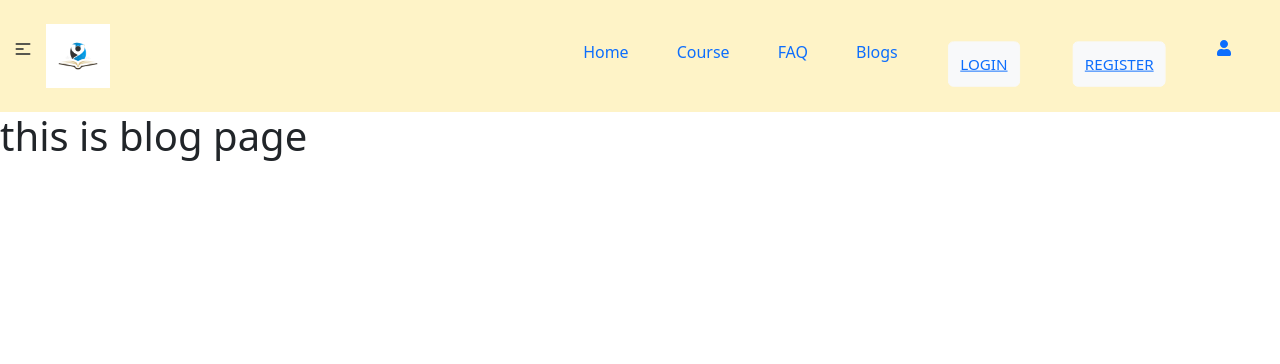
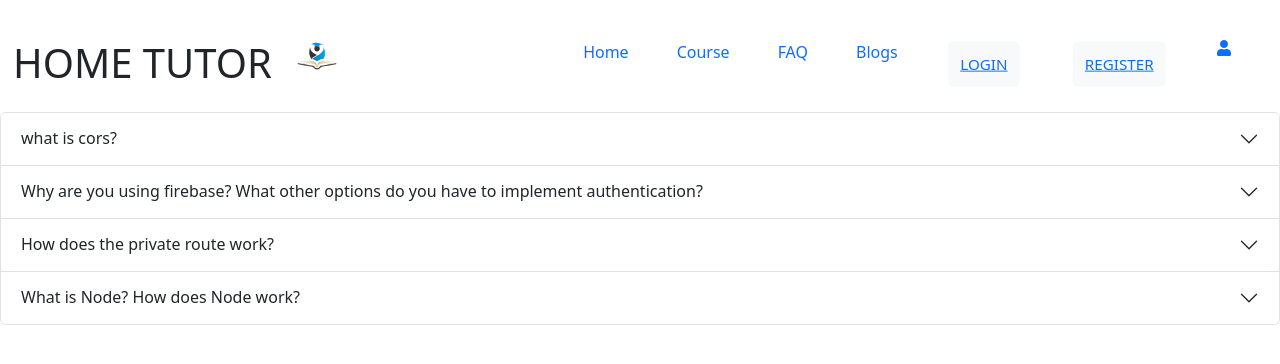
Before and after one commit to alamgir6934/tutorials-point-client, a React (Create React App) app: page /blog in a window 1280 px wide. Shown: the top 364 px of the page. Built offline with nearby package versions, Linux system fonts and the light colour scheme; no server answers.

Commit message:
private-route-added

```diff
--- a/package.json
+++ b/package.json
@@ -12,9 +12,11 @@
     "react": "^18.2.0",
     "react-bootstrap": "^2.5.0",
     "react-dom": "^18.2.0",
+    "react-hot-toast": "^2.4.0",
     "react-icons": "^4.6.0",
     "react-router-dom": "^6.4.2",
     "react-scripts": "5.0.1",
+    "react-toastify": "^9.0.8",
     "web-vitals": "^2.1.4"
   },
   "scripts": {
--- a/src/Context/AuthProvider/AuthProvider.js
+++ b/src/Context/AuthProvider/AuthProvider.js
@@ -1,6 +1,6 @@
 import React, { useEffect } from 'react';
 import { createContext } from 'react';
-import { createUserWithEmailAndPassword, getAuth, onAuthStateChanged, signInWithPopup, signOut } from 'firebase/auth'
+import { createUserWithEmailAndPassword, getAuth, onAuthStateChanged, signInWithEmailAndPassword, signInWithPopup, signOut } from 'firebase/auth'
 import app from '../../firebase/firebase.config';
 import { useState } from 'react';
 
@@ -22,6 +22,9 @@ const AuthProvider = ({ children }) => {
         // setLoading(true)
         return createUserWithEmailAndPassword(auth, email, password)
     }
+    const signIn = (email, password) => {
+        return signInWithEmailAndPassword(auth, email, password)
+    }
     const logOut = () => {
         // setLoading(true);
         return signOut(auth);
@@ -40,7 +43,7 @@ const AuthProvider = ({ children }) => {
 
 
 
-    const authInfo = { user, providerLogin, gitProviderLogin, logOut, createUser }
+    const authInfo = { user, providerLogin, gitProviderLogin, logOut, createUser, signIn }
 
     return (
 
--- a/src/Pages/Blogs/Blogs.js
+++ b/src/Pages/Blogs/Blogs.js
@@ -1,19 +1,38 @@
 import React from 'react';
+import Accordion from 'react-bootstrap/Accordion';
 
 const Blogs = () => {
     return (
-        <div className='bg-yellow'>
-            <h1>this is blog page</h1>
-            <div className="collapse">
-                <input type="checkbox" className="peer" />
-                <div className="collapse-title bg-primary text-primary-content peer-checked:bg-secondary peer-checked:text-secondary-content">
-                    Click me to show/hide content
-                </div>
-                <div className="collapse-content bg-primary text-primary-content peer-checked:bg-secondary peer-checked:text-secondary-content">
-                    <p>hello</p>
-                </div>
-            </div>
-        </div>
+        <Accordion>
+            <Accordion.Item eventKey="0">
+                <Accordion.Header>what is cors?</Accordion.Header>
+                <Accordion.Body>
+                    What is CORS? CORS stands for Cross-Origin Resource Sharing . It allows us to relax the security applied to an API.
+                    This is done by bypassing the Access-Control-Allow-Origin headers, which specify which origins can access the API
+                </Accordion.Body>
+            </Accordion.Item>
+            <Accordion.Item eventKey="1">
+                <Accordion.Header>Why are you using firebase? What other options do you have to implement authentication?</Accordion.Header>
+                <Accordion.Body>
+                    Firebase Authentication provides backend services, easy-to-use SDKs, and ready-made UI libraries to authenticate users to your app. It supports authentication using passwords,
+                    phone numbers, popular federated identity providers like Google, Facebook and Twitter, and more.
+                </Accordion.Body>
+            </Accordion.Item>
+            <Accordion.Item eventKey="3">
+                <Accordion.Header>How does the private route work?</Accordion.Header>
+                <Accordion.Body>
+                    The private route component is similar to the public route, the only change is that redirect URL and authenticate condition. If the user is not authenticated
+                    he will be redirected to the login page and the user can only access the authenticated routes If he is authenticated (Logged in)
+                </Accordion.Body>
+            </Accordion.Item>
+            <Accordion.Item eventKey="4">
+                <Accordion.Header>What is Node? How does Node work?</Accordion.Header>
+                <Accordion.Body>
+                    It is a used as backend service where javascript works on the server-side of the application. This way javascript is used on both frontend and backend. Node. js runs on chrome
+                    v8 engine which converts javascript code into machine code, it is highly scalable, lightweight, fast, and data-intensive.
+                </Accordion.Body>
+            </Accordion.Item>
+        </Accordion>
     );
 };
 
--- a/src/Pages/Login/Register/Register.js
+++ b/src/Pages/Login/Register/Register.js
@@ -47,13 +47,13 @@ const Register = () => {
                         <label className="label">
                             <span className="label-text">Email</span>
                         </label>
-                        <input type="text" name='email' placeholder="email" className="input input-bordered" />
+                        <input type="text" name='email' placeholder="email" className="input input-bordered" required />
                     </div>
                     <div className="form-control">
                         <label className="label">
                             <span className="label-text">Password</span>
                         </label>
-                        <input type="text" name='password' placeholder="password" className="input input-bordered" />
+                        <input type="password" name='password' placeholder="password" className="input input-bordered" required />
 
                     </div>
                     <div className="form-control mt-6">
--- /dev/null
+++ b/src/Routes/PrivateRoute/PrivateRoute.js
@@ -0,0 +1,15 @@
+import React from 'react';
+import { useContext } from 'react';
+import { Navigate } from 'react-router-dom';
+import { AuthContext } from '../../Context/AuthProvider/AuthProvider';
+
+const PrivateRoute = ({ children }) => {
+    const { user } = useContext(AuthContext);
+    if (!user) {
+        return <Navigate to='/login'></Navigate>
+    }
+    return children
+
+};
+
+export default PrivateRoute;
--- a/src/Routes/Routes/Routes.js
+++ b/src/Routes/Routes/Routes.js
@@ -10,6 +10,7 @@ import Home from "../../Pages/Home/Home";
 import Login from "../../Pages/Login/Login/Login";
 import Register from "../../Pages/Login/Register/Register";
 import RightSideNav from "../../Pages/RightSideNav/RightSideNav";
+import PrivateRoute from "../PrivateRoute/PrivateRoute";
 
 export const routes = createBrowserRouter([
     {
@@ -35,7 +36,7 @@ export const routes = createBrowserRouter([
             },
             {
                 path: '/books/:id',
-                element: <Books></Books>,
+                element: <PrivateRoute><Books></Books></PrivateRoute>,
                 loader: ({ params }) => fetch(`http://localhost:5000/books/${params.id}`)
             },
             {
--- a/src/shared/Header/Header.js
+++ b/src/shared/Header/Header.js
@@ -21,13 +21,14 @@ const Header = () => {
     }
 
     return (
-        <div className="navbar d-flex align-items:center bg-amber-100">
+        <div className="navbar ">
 
 
 
             <div className="dropdown d-flex">
-                <label tabIndex={0} className="btn btn-ghost lg:hidden">
-                    <svg xmlns="http://www.w3.org/2000/svg" className="h-5 w-5" fill="none" viewBox="0 0 24 24" stroke="currentColor"><path strokeLinecap="round" strokeLinejoin="round" strokeWidth="2" d="M4 6h16M4 12h8m-8 6h16" /></svg>
+                <label tabIndex={0} className="btn btn-ghost lg:hidden d-flex">
+                    <svg xmlns="http://www.w3.org/2000/svg" className="h-5 w-5 lg:hidden" fill="none" viewBox="0 0 24 24" stroke="currentColor"><path strokeLinecap="round" strokeLinejoin="round" strokeWidth="2" d="M4 6h16M4 12h8m-8 6h16" /></svg>
+                    <h1>HOME TUTOR</h1>
                 </label>
 
                 <ul tabIndex={0} className="menu menu-compact dropdown-content mt-52 p-2 shadow bg-base-100 rounded-box w-52  gap-4 ml-10">
```
Also changed, not shown: src/Pages/Login/Login/Login.js (+41 -9 lines), 1 other file (tests, documents, lock files or other folders).
